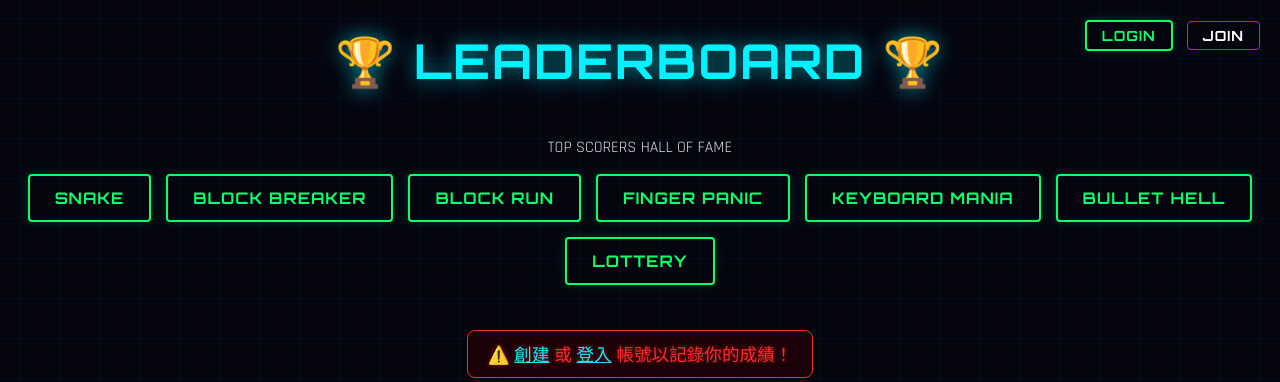
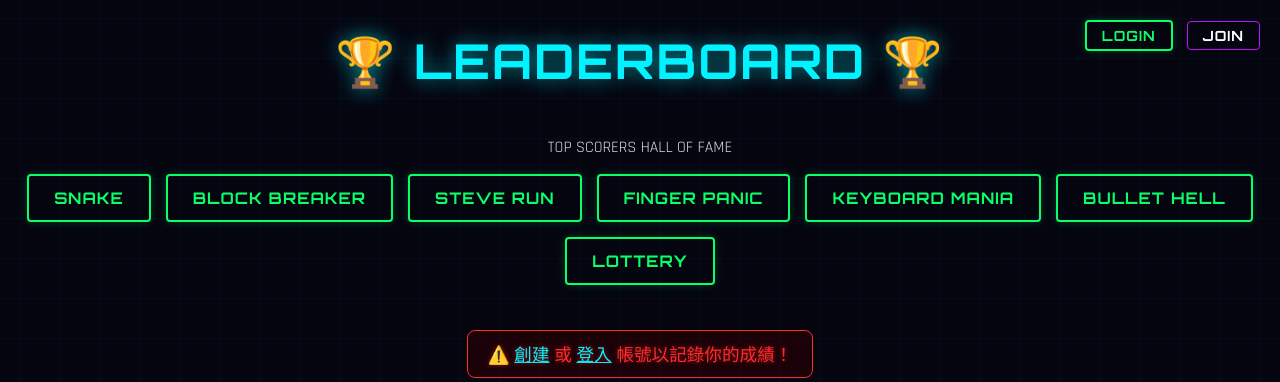
Before and after one commit to unnamed0604/Final_Project, a Flask app: page /leaderboard in a window 1280 px wide. Shown: the top 382 px of the page. Run offline with Flask 3, Linux system fonts and the light colour scheme; data comes from the database, SQL or seed files in the repository.

Commit message:
UI: Rename Block Run to Steve Run in Leaderboard

```diff
--- a/templates/leaderboard.html
+++ b/templates/leaderboard.html
@@ -91,7 +91,7 @@
     <div class="game-selector">
         <button class="btn btn-cyber-green" onclick="loadLeaderboard('snake')">Snake</button>
         <button class="btn btn-cyber-green" onclick="loadLeaderboard('block')">Block Breaker</button>
-        <button class="btn btn-cyber-green" onclick="loadLeaderboard('dino')">Block Run</button>
+        <button class="btn btn-cyber-green" onclick="loadLeaderboard('dino')">Steve Run</button>
         <button class="btn btn-cyber-green" onclick="loadLeaderboard('twister')">Finger Panic</button>
         <button class="btn btn-cyber-green" onclick="loadLeaderboard('keyboard')">Keyboard Mania</button>
         <button class="btn btn-cyber-green" onclick="loadLeaderboard('Bullet_Hell')">Bullet Hell</button>
@@ -137,7 +137,7 @@
         const gameDisplayNames = {
             'snake': 'SNAKE',
             'block': 'BLOCK BREAKER',
-            'dino': 'BLOCK RUN',
+            'dino': 'STEVE RUN',
             'twister': 'FINGER PANIC',
             'keyboard': 'KEYBOARD MANIA',
             'Bullet_Hell': 'BULLET HELL',
```
